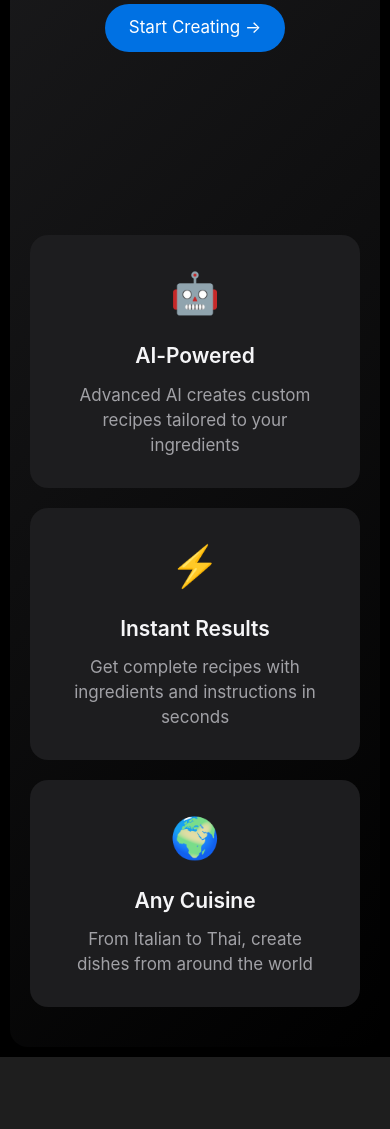
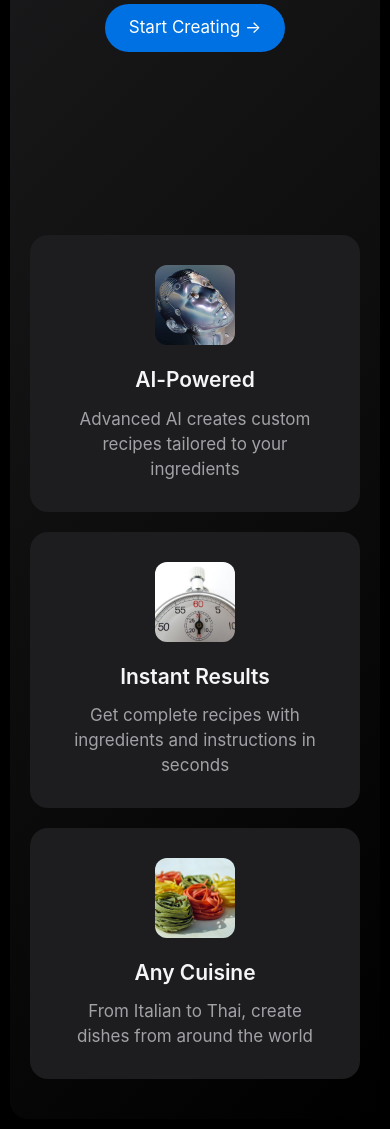
Before and after one commit to vxcoelho/BuildamealAI, a Flask app: page / in a window 390 px wide. Shown: the part 736-1865 px from the top of the page. Before the commit the page ends 1793 px from the top, so only its background shows below. Run offline with Flask 3, Linux system fonts and the light colour scheme; data comes from the database, SQL or seed files in the repository.

Commit message:
Update feature icons with appealing imagery for a human touch
Replace text-based icons (🤖, ⚡, 🌍) with background images in the feature section of home.html and adjust CSS for new .feature-icon styling.

Replit-Commit-Author: Agent
Replit-Commit-Session-Id: 096b7f10-f7a4-4b89-9db5-8867b2841995
Replit-Commit-Checkpoint-Type: full_checkpoint
Replit-Commit-Screenshot-Url: https://storage.googleapis.com/screenshot-production-us-central1/7da07af8-79f0-4207-8cc8-d16cdd608a01/096b7f10-f7a4-4b89-9db5-8867b2841995/1rusvIw

```diff
--- a/templates/home.html
+++ b/templates/home.html
@@ -133,10 +133,18 @@
         background: #2d2d2d;
     }
 
+    .feature:hover .feature-icon {
+        transform: scale(1.05);
+    }
+
     .feature-icon {
-        font-size: 56px;
-        margin-bottom: 20px;
-        display: block;
+        width: 120px;
+        height: 120px;
+        margin: 0 auto 20px;
+        border-radius: 12px;
+        background-size: cover;
+        background-position: center;
+        transition: all 0.3s;
     }
 
     .feature-title {
@@ -185,7 +193,8 @@
         }
 
         .feature-icon {
-            font-size: 48px;
+            width: 100px;
+            height: 100px;
         }
     }
 
@@ -203,7 +212,8 @@
         }
 
         .feature-icon {
-            font-size: 40px;
+            width: 80px;
+            height: 80px;
         }
     }
 </style>
@@ -221,17 +231,17 @@
 <!-- Features Section -->
 <div class="features">
     <div class="feature">
-        <span class="feature-icon">🤖</span>
+        <div class="feature-icon" style="background-image: url('/static/stock_images/artificial_intellige_a3c8770d.jpg');"></div>
         <div class="feature-title">AI-Powered</div>
         <div class="feature-desc">Advanced AI creates custom recipes tailored to your ingredients</div>
     </div>
     <div class="feature">
-        <span class="feature-icon">⚡</span>
+        <div class="feature-icon" style="background-image: url('/static/stock_images/fast_speed_cooking_k_f109f6bc.jpg');"></div>
         <div class="feature-title">Instant Results</div>
         <div class="feature-desc">Get complete recipes with ingredients and instructions in seconds</div>
     </div>
     <div class="feature">
-        <span class="feature-icon">🌍</span>
+        <div class="feature-icon" style="background-image: url('/static/stock_images/world_cuisine_intern_77561258.jpg');"></div>
         <div class="feature-title">Any Cuisine</div>
         <div class="feature-desc">From Italian to Thai, create dishes from around the world</div>
     </div>
```
Also changed, not shown: attached_assets/stock_images/artificial_intellige_a3c8770d.jpg (added), attached_assets/stock_images/fast_speed_cooking_k_f109f6bc.jpg (added), attached_assets/stock_images/world_cuisine_intern_77561258.jpg (added), static/stock_images/artificial_intellige_a3c8770d.jpg (added), static/stock_images/fast_speed_cooking_k_f109f6bc.jpg (added), static/stock_images/world_cuisine_intern_77561258.jpg (added).
